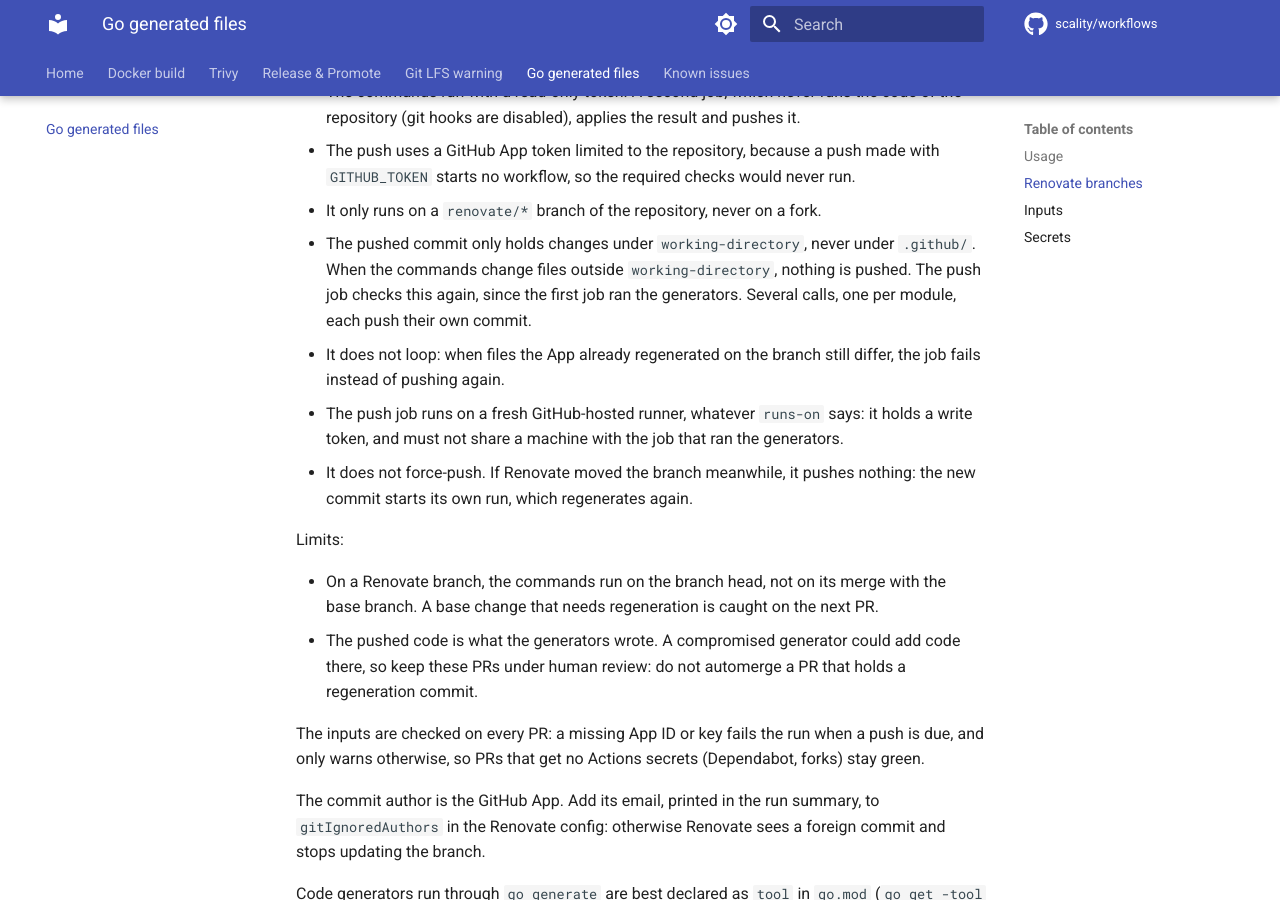
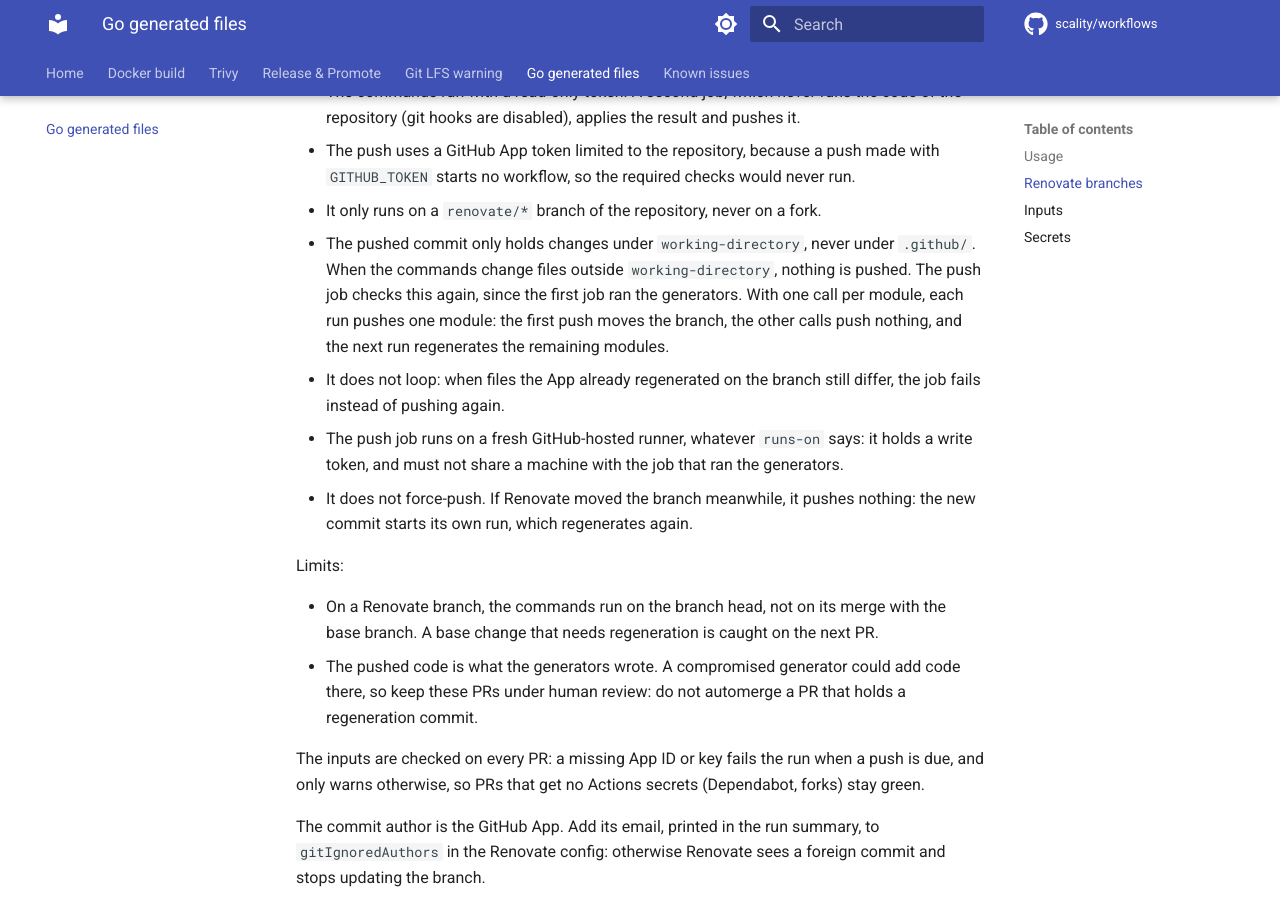
Before and after one commit to scality/workflows, an MkDocs documentation site: the page built from docs/go-generated.md, in a window 1280 px wide and 900 px high, scrolled down 1346 px. Built offline with MkDocs 1.6.1 and Material for MkDocs 9.7.7, drawn with Linux system fonts in a browser that asks for light colours; comment, search, counter and statistics services are not loaded.

Commit message:
docs(go-generated): say that N modules take N runs to push
Refs: MK8S-516

```diff
--- a/docs/go-generated.md
+++ b/docs/go-generated.md
@@ -67,7 +67,8 @@ How it stays safe:
 - The pushed commit only holds changes under `working-directory`, never under `.github/`.
   When the commands change files outside `working-directory`, nothing is pushed. The push
   job checks this again, since the first job ran the generators.
-  Several calls, one per module, each push their own commit.
+  With one call per module, each run pushes one module: the first push moves the branch,
+  the other calls push nothing, and the next run regenerates the remaining modules.
 - It does not loop: when files the App already regenerated on the branch still differ,
   the job fails instead of pushing again.
 - The push job runs on a fresh GitHub-hosted runner, whatever `runs-on` says: it holds a
```
